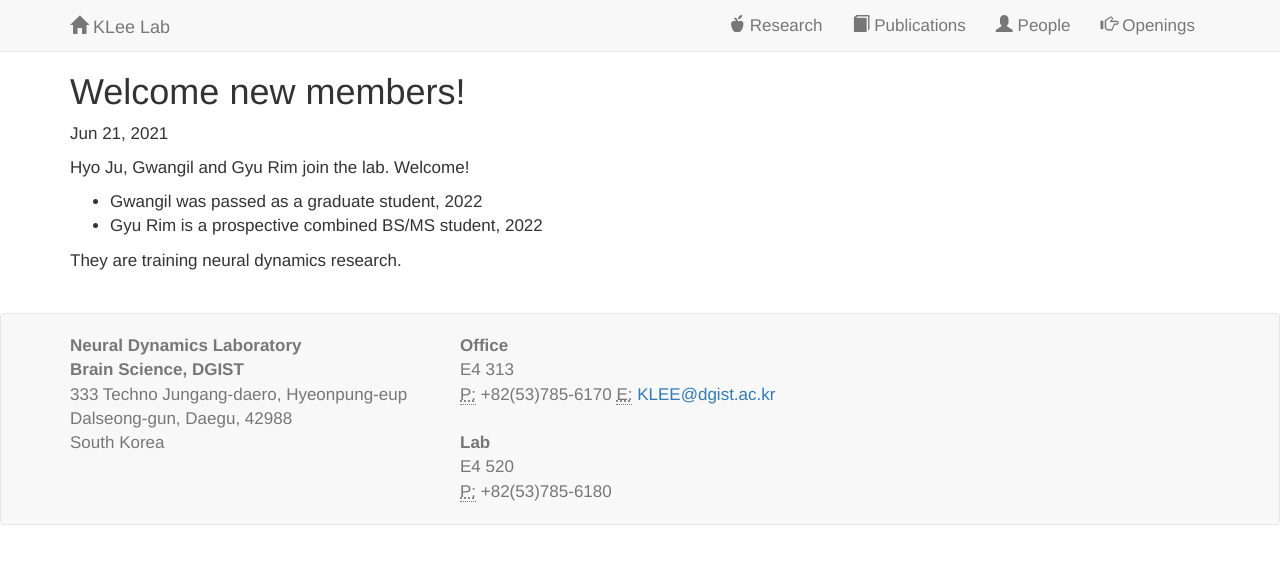
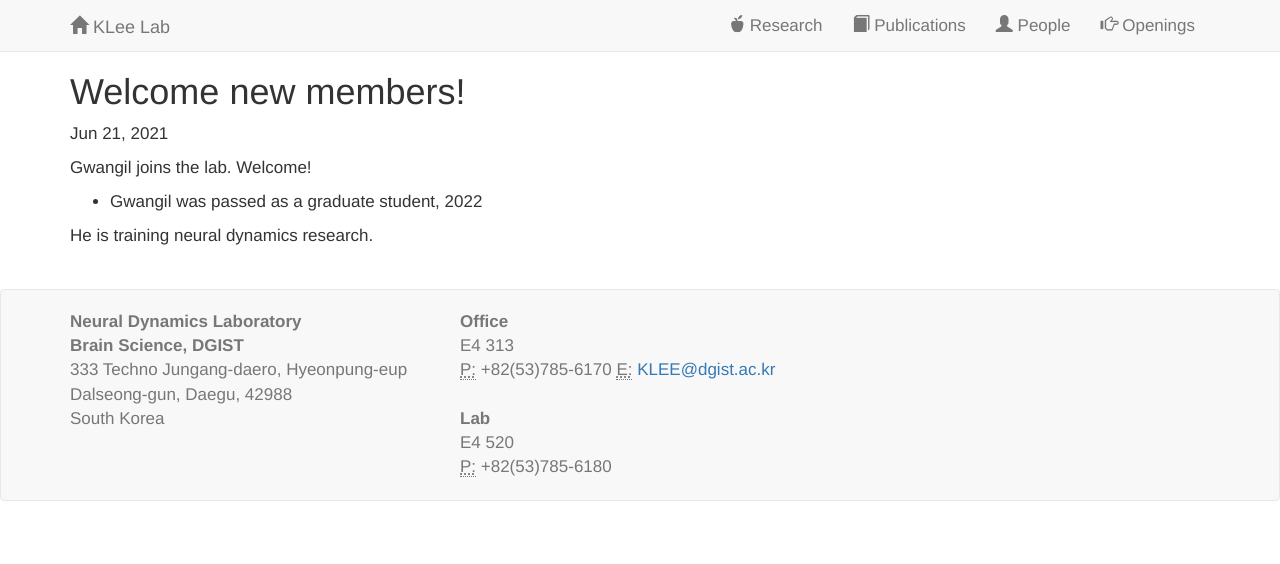
Before and after one commit to kleelab/kleelab.github.io, a Jekyll site: the page built from _posts/2021-06-21- New members.md, in a window 1280 px wide. Shown: the top 564 px of the page. Built offline with Jekyll 4.4.1, drawn with Linux system fonts in a browser that asks for light colours; nearby versions of some CDN libraries; a style sheet for code colours, icons or effects is not loaded.

Commit message:
Update 2021-06-21- New members.md

```diff
--- a/_posts/2021-06-21- New members.md
+++ b/_posts/2021-06-21- New members.md
@@ -6,9 +6,8 @@ excerpt: >
 ---
 
 
-  Hyo Ju, Gwangil and Gyu Rim join the lab.  Welcome!
+  Gwangil joins the lab.  Welcome!
 
   - Gwangil was passed as a graduate student, 2022
-  - Gyu Rim is a prospective combined BS/MS student, 2022
 
-  They are training neural dynamics research.
+  He is training neural dynamics research.
```
